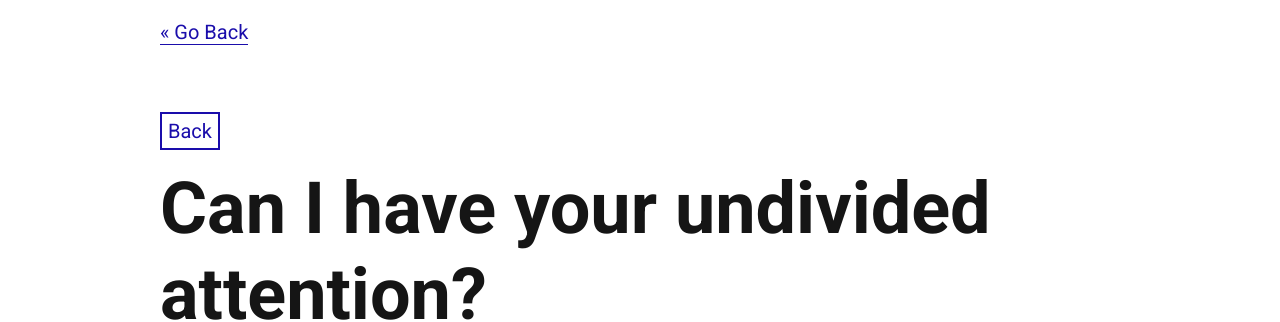
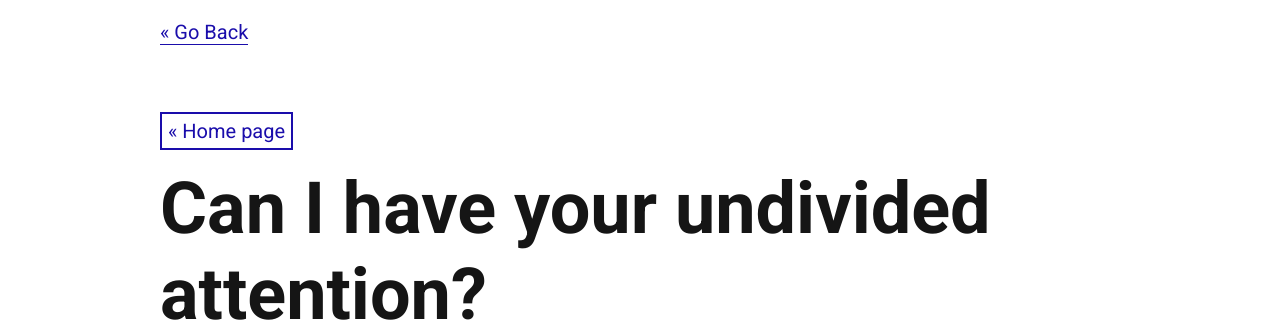
Before and after one commit to jesseu/jesseu.github.io, a Jekyll site: the page built from _posts/2020-11-15-undivided-attention.md, in a window 1280 px wide. Shown: the top 322 px of the page. Built offline with Jekyll 4.4.1, drawn with Linux system fonts in a browser that asks for light colours.

Commit message:
Update post.html

```diff
--- a/_layouts/post.html
+++ b/_layouts/post.html
@@ -14,7 +14,7 @@ layout: default
 </div>
 
 <a href="/">
-<button type="button" name="button" onClick="javascript:history.go('/');">Back</button>
+<button type="button" name="button" onClick="javascript:history.go('/');">« Home page</button>
 </a>
 
 <h1 class="post-heading">{{ page.title }}</h1>
```
